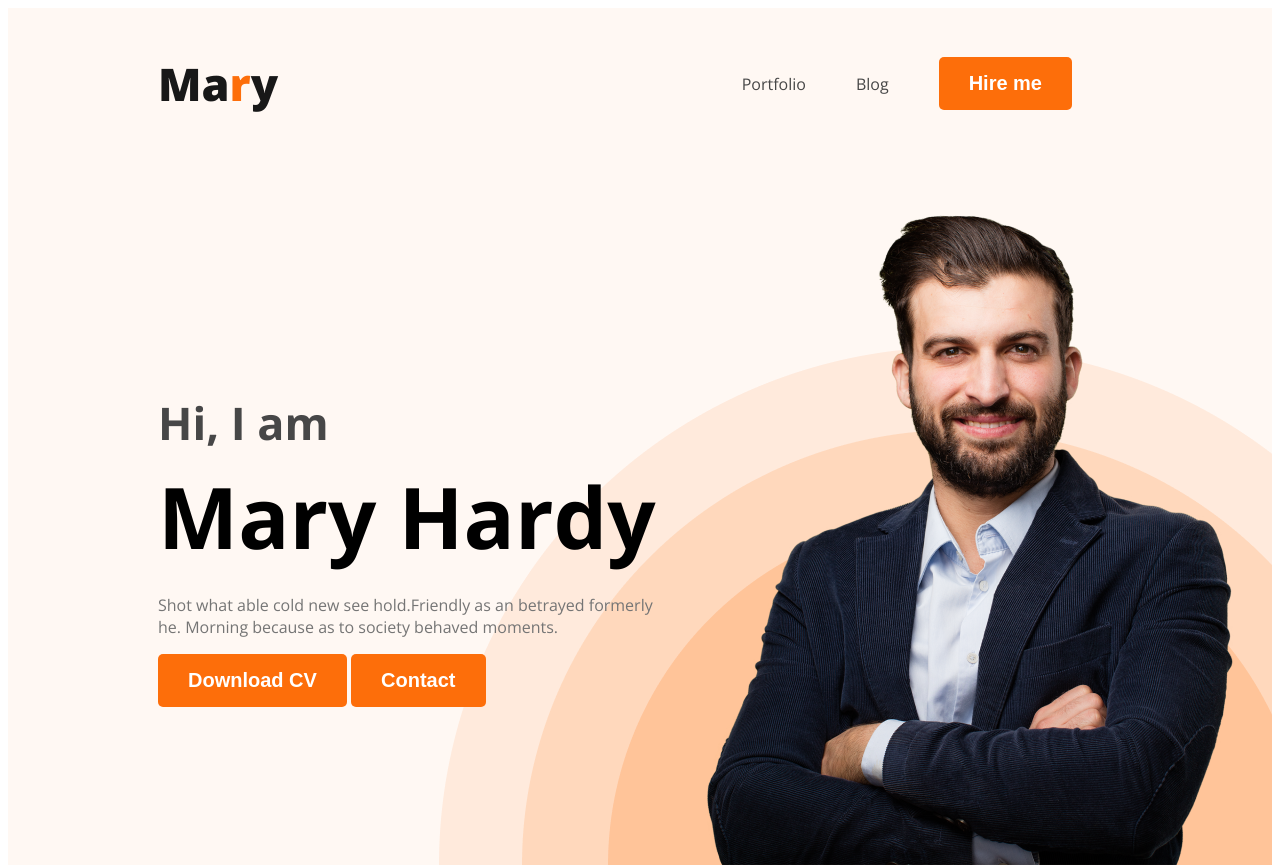
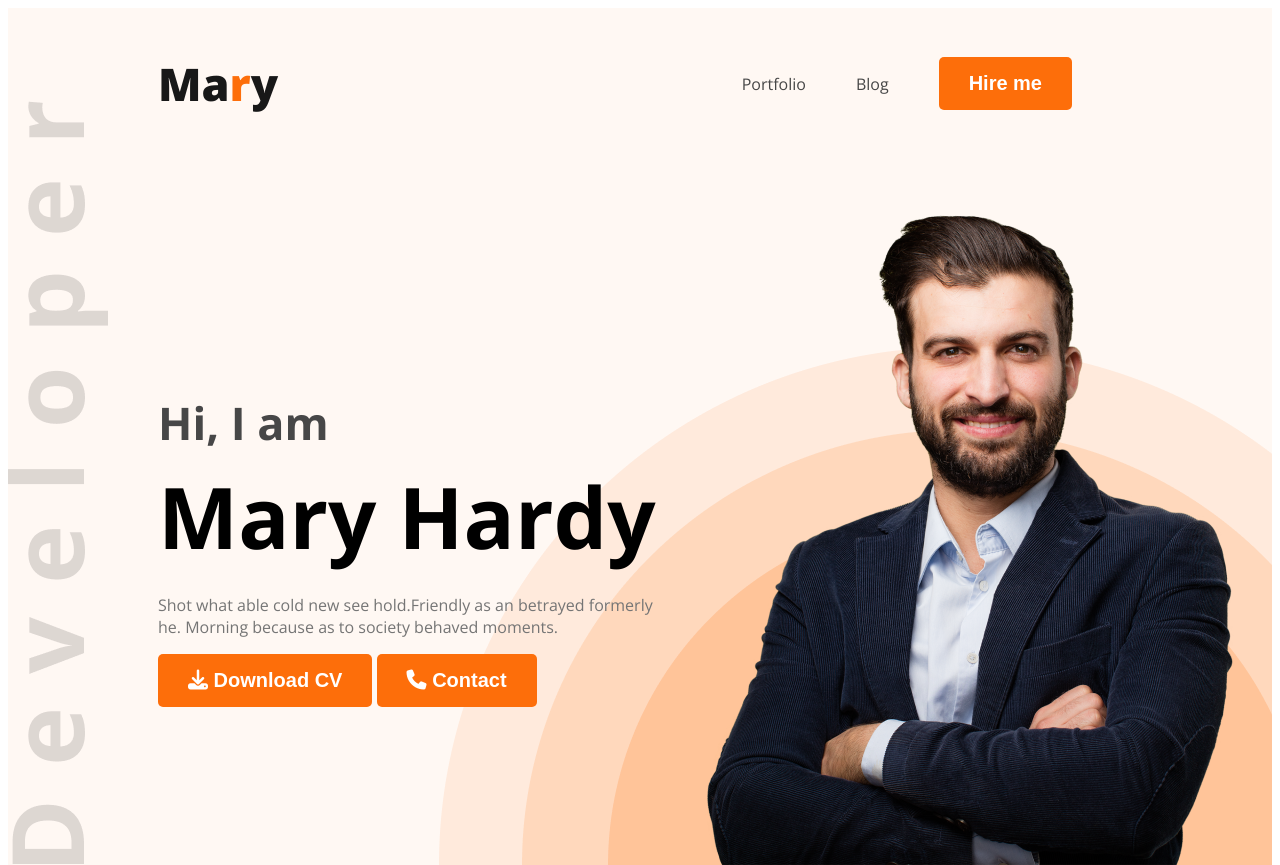
Before and after one commit to imrans94c/webdeveloper-portfolio, a plain HTML site: page index.html in a window 1280 px wide. Shown: the top 865 px of the page. Drawn offline with nearby package versions, Linux system fonts and the light colour scheme.

Commit message:
add download Icon

```diff
--- a/index.html
+++ b/index.html
@@ -8,6 +8,7 @@
 <link rel="preconnect" href="https://fonts.gstatic.com" crossorigin>
 <link href="https://fonts.googleapis.com/css2?family=Open+Sans:wght@400;700;800&display=swap" rel="stylesheet">
     <link rel="stylesheet" href="styles/portfolio.css">
+    <script src="https://kit.fontawesome.com/34b99e7d22.js" crossorigin="anonymous"></script>
 </head>
 <body>
     <header class="header">
@@ -26,8 +27,8 @@
                 <h3 class="banner-greeting">Hi, I am</h3>
                 <h1 class="banner-title">Mary Hardy</h1>
                 <p class="banner-description">Shot what able cold new see hold.Friendly as an betrayed formerly he. Morning because as to society behaved moments.</p>
-                <button class="btn-primary">Download CV</button>
-                <button class="btn-primary">Contact</button>
+                <button class="btn-primary"><i class="fa-solid fa-download"></i> Download CV</button>
+                <button class="btn-primary"><i class="fa-solid fa-phone"></i> Contact</button>
             </div>
             <img class="profile-pic" src="images/hardy.png" alt="">
         </div>
@@ -140,7 +141,7 @@
             </div>
         </div>
         <div class="download-cv">
-            <button class="btn-primary">Download-CV</button>
+            <button class="btn-primary"><i class="fa-solid fa-download"></i> Download-CV</button>
         </div>
     </section>
     </main>
--- a/styles/portfolio.css
+++ b/styles/portfolio.css
@@ -66,9 +66,9 @@ nav a{
 
 .header{
     background-color:#FFF8F3;
-    background-image:url('../images/header_bg.png');
+    background-image:url('../images/header_bg.png'), url('../images/developer.png');
     background-repeat: no-repeat;
-    background-position: bottom right;
+    background-position: bottom right, bottom left;
 }
 
 .banner{
```
